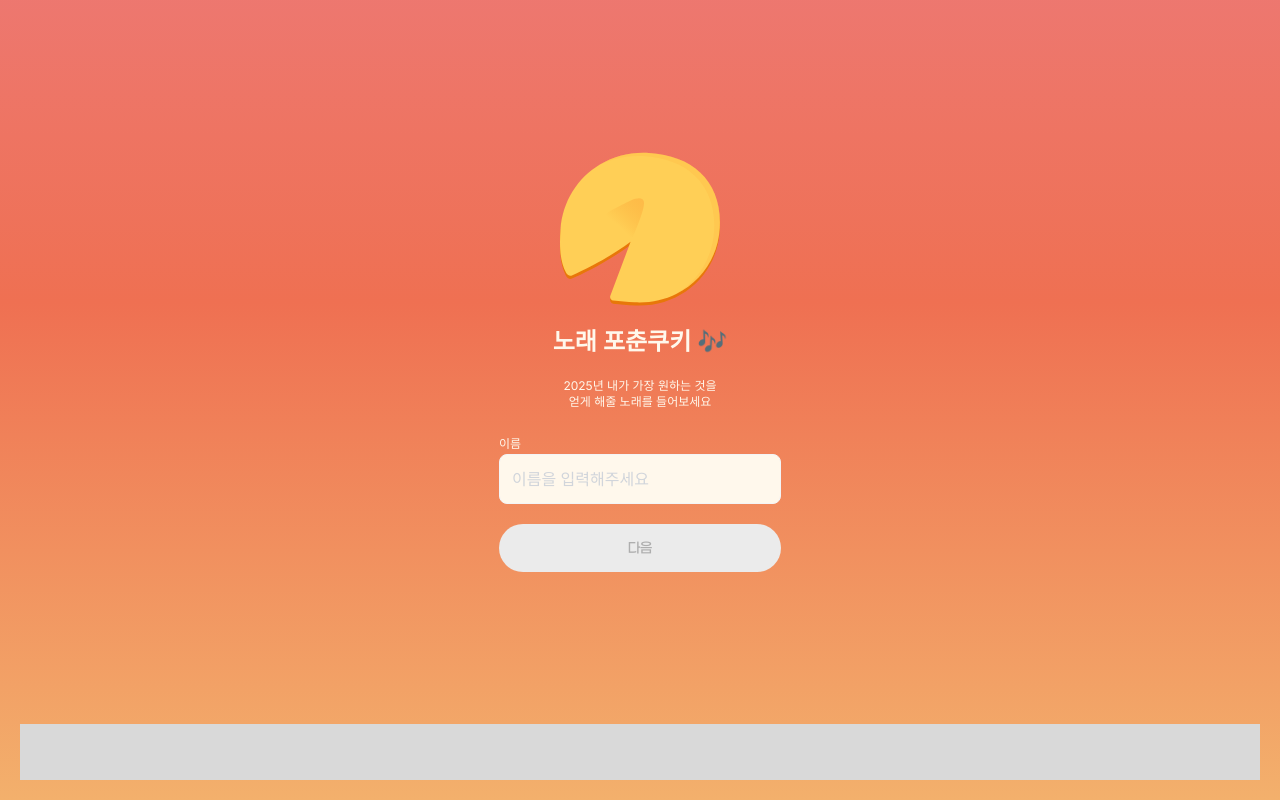
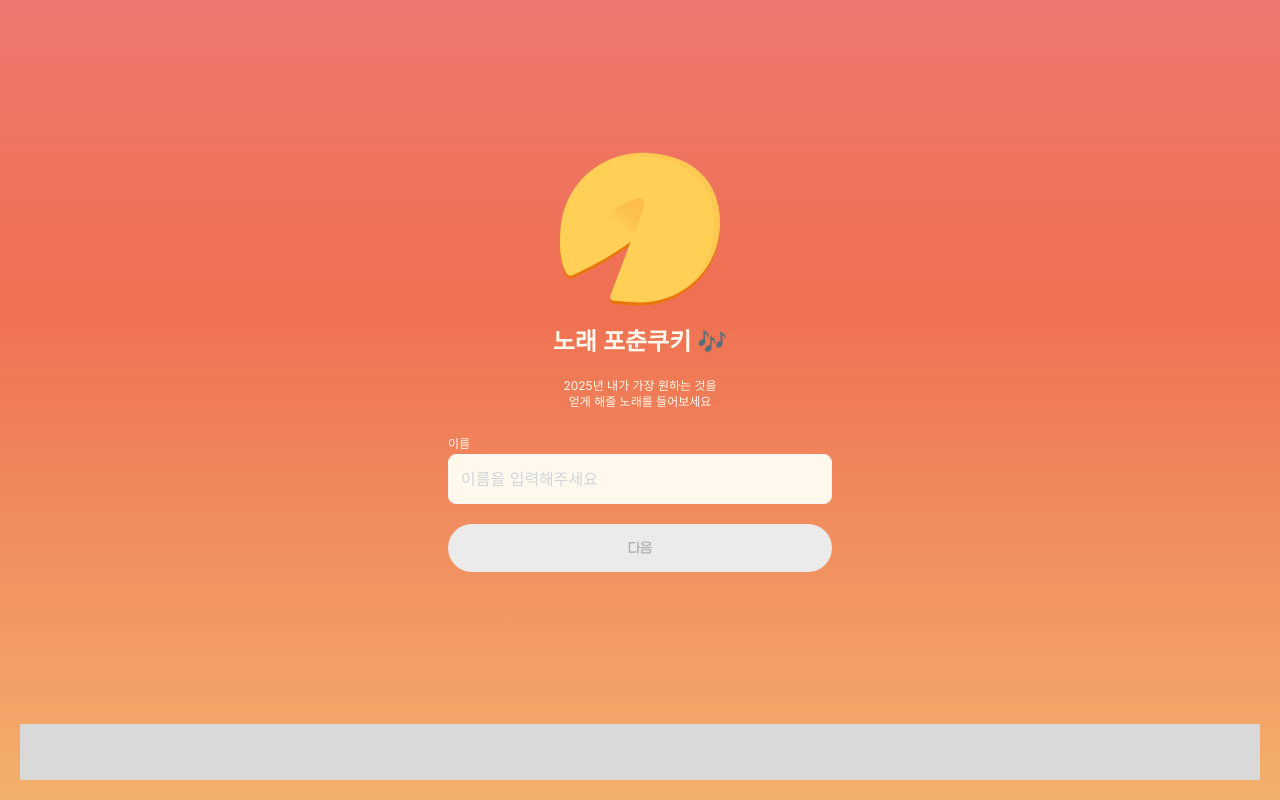
Before and after one commit to saul-atomrigs/ssong-tune-cookie, a Next.js app: page /login in a window 1280 px wide. Built offline with nearby package versions, Linux system fonts and the light colour scheme; a web font is replaced by a local one.

Commit message:
feat: add max-width to login container for better layout control

```diff
--- a/app/login/page.tsx
+++ b/app/login/page.tsx
@@ -41,7 +41,7 @@ export default function Login() {
   return (
     <div className='flex flex-col h-[100dvh]'>
       <div className='flex-1 flex items-center justify-center p-5'>
-        <div className='flex flex-col items-center space-y-5'>
+        <div className='flex flex-col items-center space-y-5 w-full max-w-sm'>
           <Image
             src='/fortune-cookie.svg'
             alt='Fortune Cookie'
```
